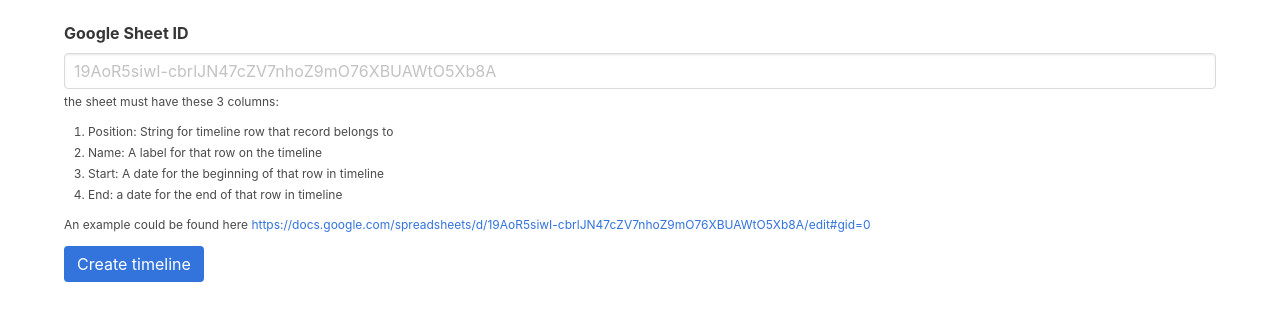
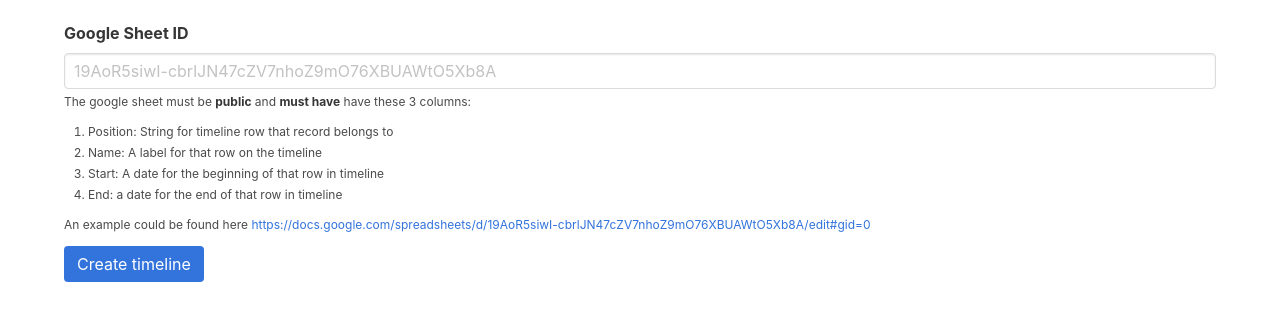
Before and after one commit to emad-elsaid/sheet2chart, a plain HTML site: page index.html in a window 1280 px wide. Shown: the part 116-436 px from the top of the page. Drawn offline with nearby package versions, Linux system fonts and the light colour scheme.

Commit message:
better help text

```diff
--- a/index.html
+++ b/index.html
@@ -27,7 +27,7 @@
             </div>
 
             <div class="help content">
-              the sheet must have these 3 columns:
+              The google sheet must be <strong>public</strong> and <strong>must have</strong> have these 3 columns:
               <ol>
                 <li>Position: String for timeline row that record belongs to</li>
                 <li>Name: A label for that row on the timeline</li>
```
